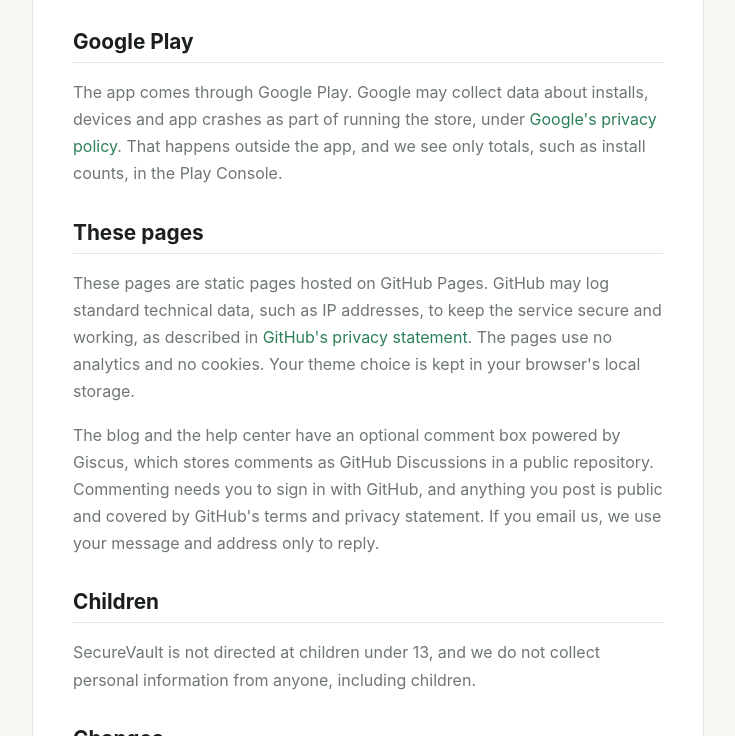
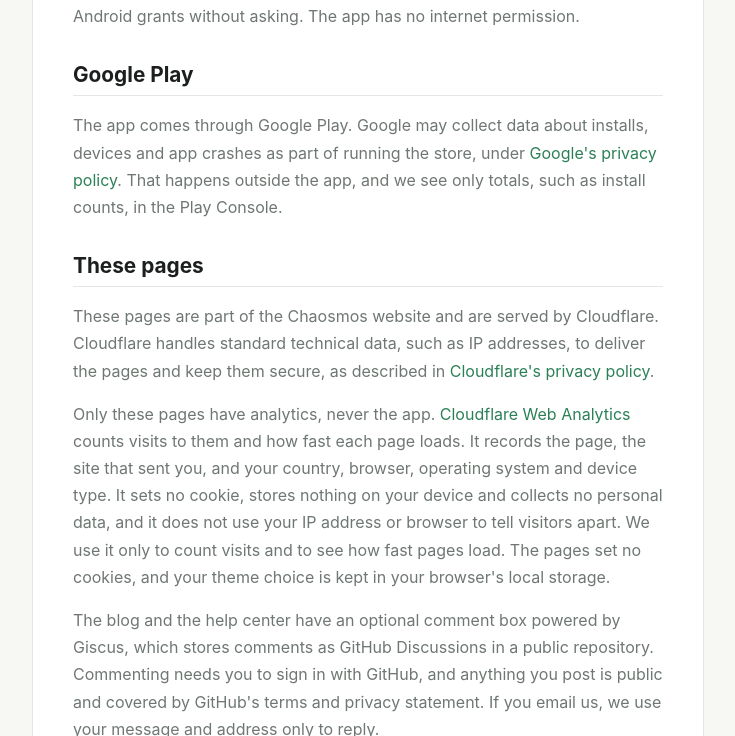
Before and after one commit to chaosmos-studio/securevault, an Astro site in the folder website/: page /securevault/privacy in a window 1280 px wide. Shown: the part 2064-2800 px from the top of the page, without its empty margins (272-1007 px from the left). Built offline with nearby package versions, Linux system fonts and the light colour scheme; Astro itself is replaced by a stand-in of ours.

Commit message:
Say the website counts visits with Cloudflare Web Analytics and the app has none

```diff
--- a/website/src/pages/about.astro
+++ b/website/src/pages/about.astro
@@ -41,7 +41,7 @@ import BackToTop from '../components/BackToTop.astro';
 
         <h2>Our Promise</h2>
         <p>
-          We don't collect your data and we don't track you. There are no
+          The app doesn't collect your data and doesn't track you. There are no
           accounts and no servers. Your vault lives only on your phone, and
           only your PIN opens it.
         </p>
--- a/website/src/pages/privacy.astro
+++ b/website/src/pages/privacy.astro
@@ -7,7 +7,8 @@ import BackToTop from '../components/BackToTop.astro';
 const base = import.meta.env.BASE_URL.replace(/\/$/, '');
 const links = {
   googlePrivacy: 'https://policies.google.com/privacy',
-  github: 'https://docs.github.com/en/site-policy/privacy-policies/github-general-privacy-statement',
+  cloudflarePrivacy: 'https://www.cloudflare.com/privacypolicy/',
+  webAnalytics: 'https://www.cloudflare.com/web-analytics/',
 };
 ---
 
@@ -29,24 +30,25 @@ const links = {
           <div class="compliance-text">
             <h3>Google Play Data safety</h3>
             <p>
-              SecureVault <strong>collects no data and shares no data</strong>. It
-              has no accounts, no ads, no analytics and no internet access.
+              The SecureVault app <strong>collects no data and shares no data</strong>.
+              It has no accounts, no ads, no analytics and no internet access.
             </p>
           </div>
         </div>
 
         <div class="text-block">
           <p>
-            Last updated on 18 November 2026. This policy covers the SecureVault
+            Last updated on 20 November 2026. This policy covers the SecureVault
             app for Android and these pages. The rules for using the app are in
             its <a href={`${base}/terms/`}>terms of service</a>.
           </p>
           <ul>
             <li>No accounts and no servers</li>
             <li>Your vaults stay on your phone, encrypted with your PIN</li>
-            <li>No ads, no analytics, no tracking</li>
+            <li>No ads, no analytics and no tracking in the app</li>
             <li>No permissions to grant</li>
             <li>Works fully offline</li>
+            <li>Visits to these pages counted without cookies</li>
           </ul>
         </div>
 
@@ -137,12 +139,21 @@ const links = {
         <div class="text-block">
           <h2>These pages</h2>
           <p>
-            These pages are static pages hosted on GitHub Pages. GitHub may log
-            standard technical data, such as IP addresses, to keep the service
-            secure and working, as described in
-            <a href={links.github}>GitHub's privacy statement</a>. The pages use
-            no analytics and no cookies. Your theme choice is kept in your
-            browser's local storage.
+            These pages are part of the Chaosmos website and are served by
+            Cloudflare. Cloudflare handles standard technical data, such as IP
+            addresses, to deliver the pages and keep them secure, as described in
+            <a href={links.cloudflarePrivacy}>Cloudflare's privacy policy</a>.
+          </p>
+          <p>
+            Only these pages have analytics, never the app.
+            <a href={links.webAnalytics}>Cloudflare Web Analytics</a> counts visits
+            to them and how fast each page loads. It records the page, the site
+            that sent you, and your country, browser, operating system and device
+            type. It sets no cookie, stores nothing on your device and collects no
+            personal data, and it does not use your IP address or browser to tell
+            visitors apart. We use it only to count visits and to see how fast
+            pages load. The pages set no cookies, and your theme choice is kept in
+            your browser's local storage.
           </p>
           <p>
             The blog and the help center have an optional comment box powered by
```
Also changed, not shown: .github/workflows/pr-preview-website.yml (deleted).
